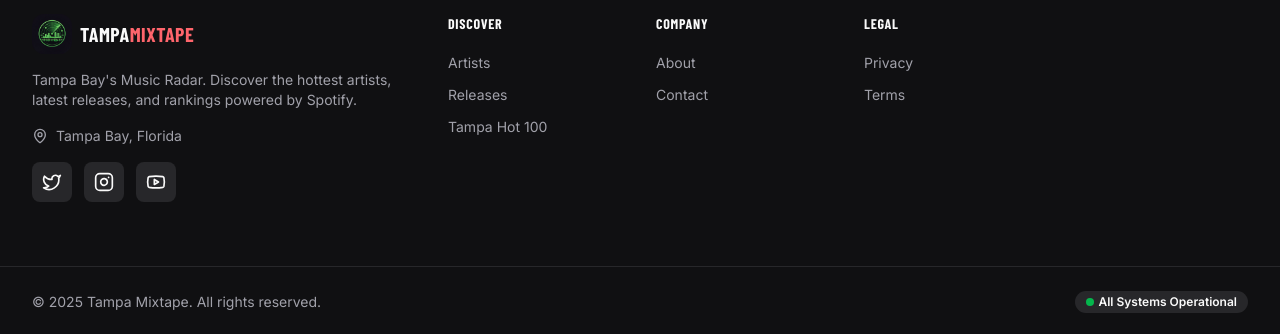
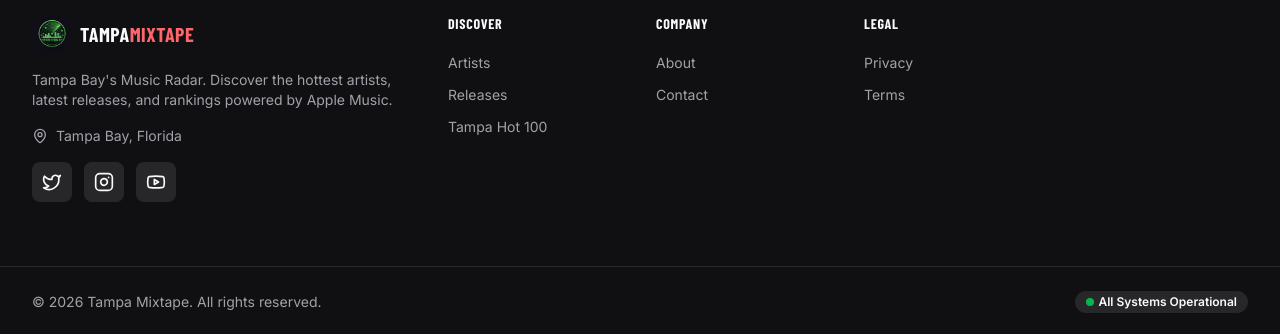
Before and after one commit to Nullybeats/Tampamixtape.com, a React (Vite) app in the folder frontend/: page / in a window 1280 px wide. Shown: the part 3726-4060 px from the top of the page. Built offline with nearby package versions, Linux system fonts and the light colour scheme; no server answers; a web font is replaced by a local one.

Commit message:
Update footer copyright to 2026
Co-Authored-By: Claude Opus 4.6 (1M context) <noreply@anthropic.com>

```diff
--- a/frontend/src/components/landing/Footer.jsx
+++ b/frontend/src/components/landing/Footer.jsx
@@ -144,7 +144,7 @@ export function Footer({ adSettings: propAdSettings }) {
                 </span>
               </div>
               <p className="text-sm text-muted-foreground mb-4">
-                Tampa Bay's Music Radar. Discover the hottest artists, latest releases, and rankings powered by Spotify.
+                Tampa Bay's Music Radar. Discover the hottest artists, latest releases, and rankings powered by Apple Music.
               </p>
               <div className="flex items-center gap-2 text-sm text-muted-foreground mb-4">
                 <MapPin className="w-4 h-4" />
@@ -202,7 +202,7 @@ export function Footer({ adSettings: propAdSettings }) {
       <div className="py-6">
         <div className="max-w-7xl mx-auto px-4 sm:px-6 lg:px-8">
           <div className="flex flex-col md:flex-row items-center justify-between gap-4 text-sm text-muted-foreground">
-            <p>&copy; 2025 Tampa Mixtape. All rights reserved.</p>
+            <p>&copy; 2026 Tampa Mixtape. All rights reserved.</p>
             <div className="flex items-center gap-4">
               <Badge variant="secondary" className="gap-1">
                 <div className="w-2 h-2 rounded-full bg-green-500 animate-pulse" />
```
